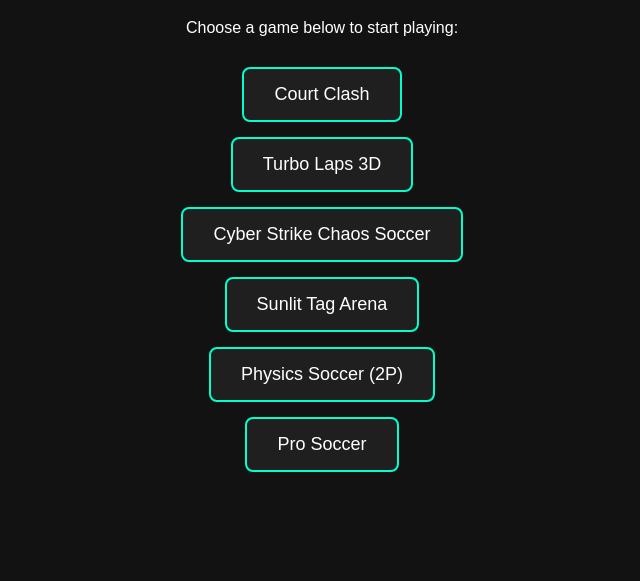
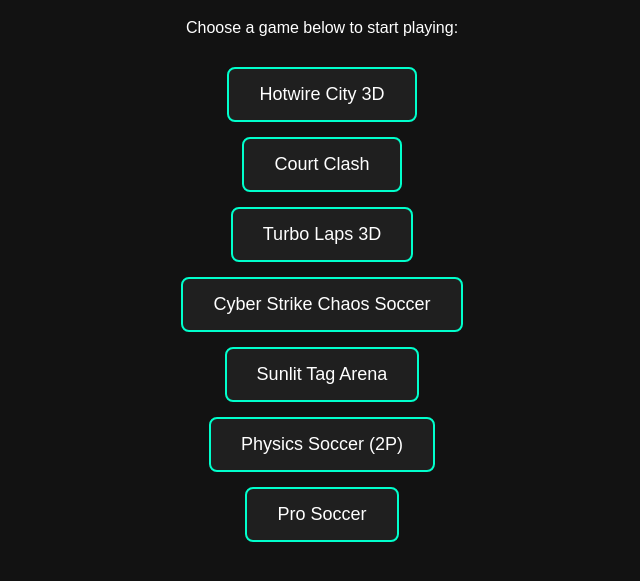
Before and after one commit to ninjagomr99-alt/Matthewgames.github.io, a plain HTML site: page index.html in a window 1280 px wide. Shown: the part 119-700 px from the top of the page, without its empty margins (318-958 px from the left). Drawn offline with Linux system fonts and the light colour scheme.

Commit message:
index.html

```diff
--- a/index.html
+++ b/index.html
@@ -46,6 +46,7 @@
     <p>Choose a game below to start playing:</p>
 
     <ul class="game-list">
+        <li><a href="hotwire-city-3d.html">Hotwire City 3D</a></li>
         <li><a href="Court Clash (1).html">Court Clash</a></li>
         <li><a href="Turbo Laps 3D (3).html">Turbo Laps 3D</a></li>
         <li><a href="cyber_strike_2p_chaos_soccer.html">Cyber Strike Chaos Soccer</a></li>
```
